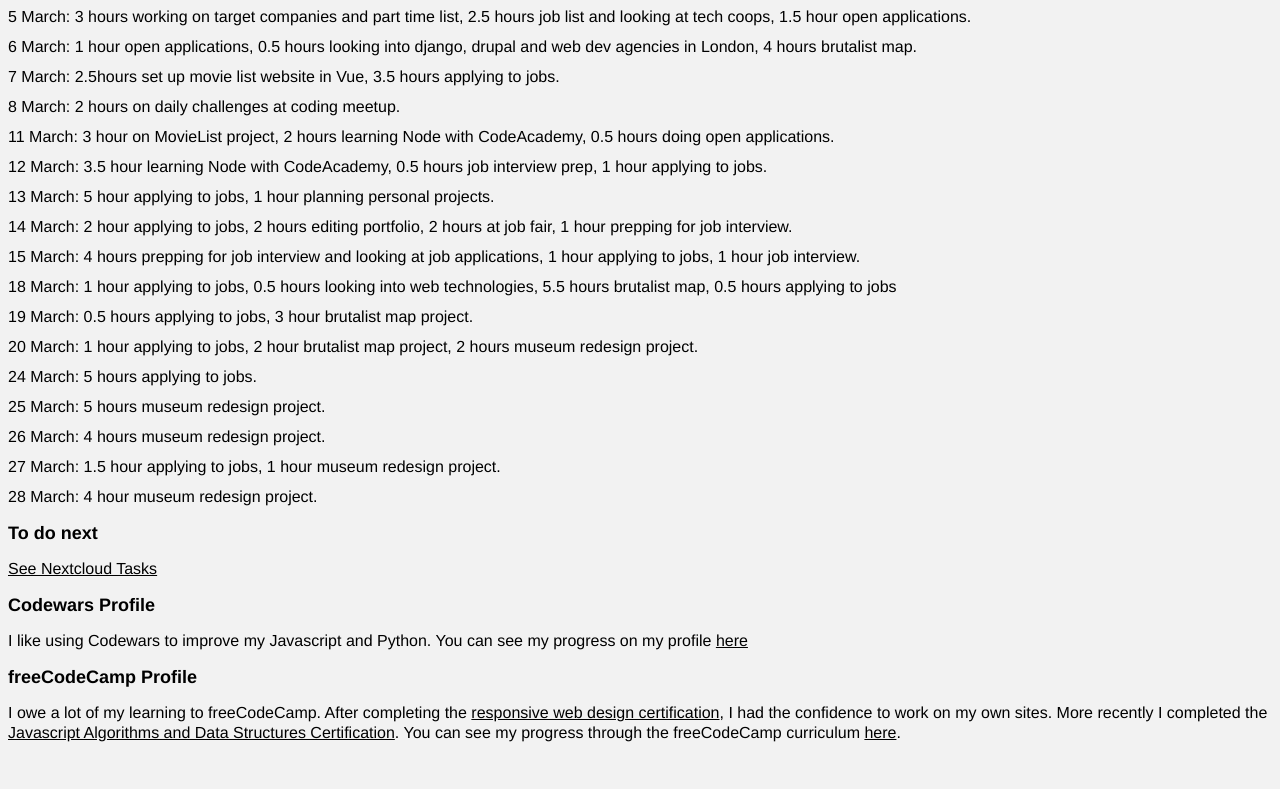
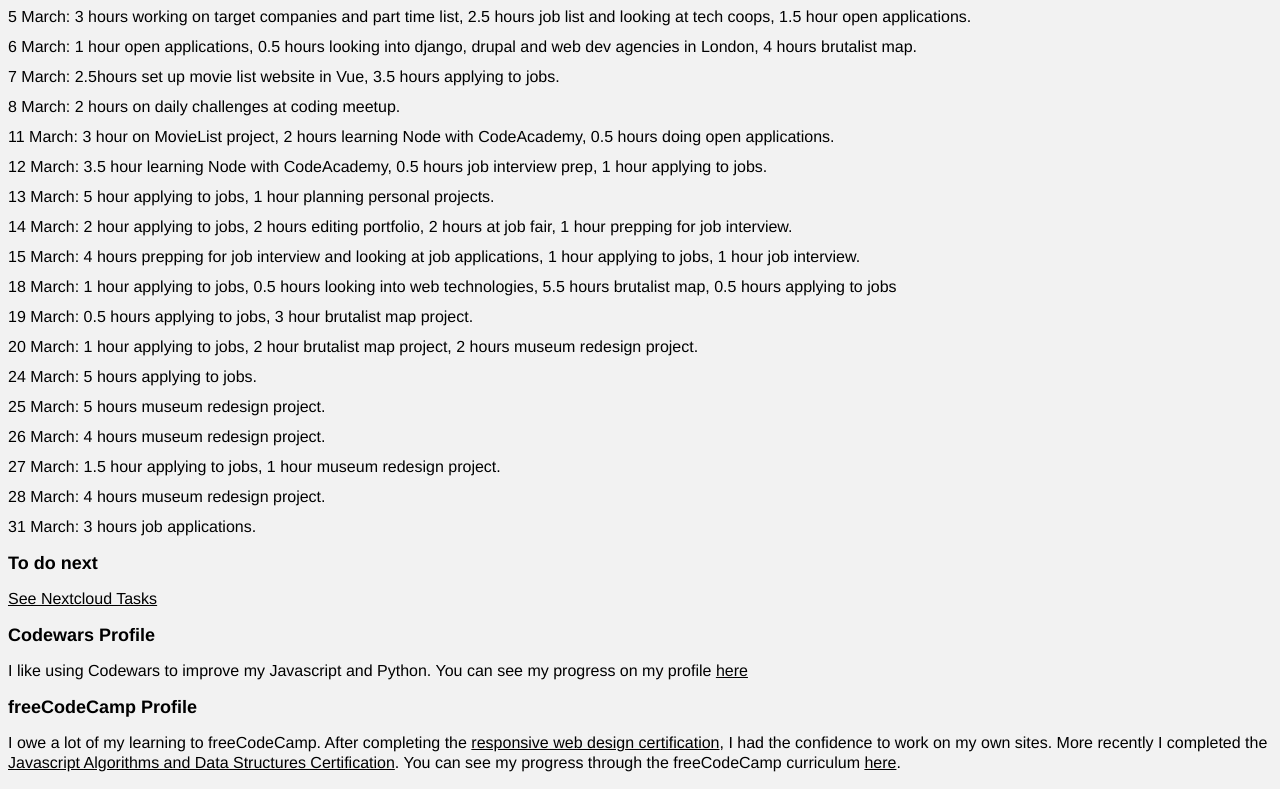
Before and after one commit to jackkershaw/my-coding-progress, an Eleventy site: page src/progress.md in a window 1280 px wide. Shown: the part 7197-7986 px from the top of the page. Before the commit the page ends 7956 px from the top, so only its background shows below. Built offline with nearby package versions, Linux system fonts and the light colour scheme; Eleventy itself is replaced by a stand-in of ours; files that its build step writes are made by us from their sources.

Commit message:
edit progress doc

```diff
--- a/src/progress.md
+++ b/src/progress.md
@@ -252,7 +252,8 @@ Keeping track of my journey learning to code, from October 2022 - Now. Hope this
 - 25 March: 5 hours museum redesign project.
 - 26 March: 4 hours museum redesign project.
 - 27 March: 1.5 hour applying to jobs, 1 hour museum redesign project.
-- 28 March: 4 hour museum redesign project.
+- 28 March: 4 hours museum redesign project.
+- 31 March: 3 hours job applications.
 
 ## To do next
 
```
